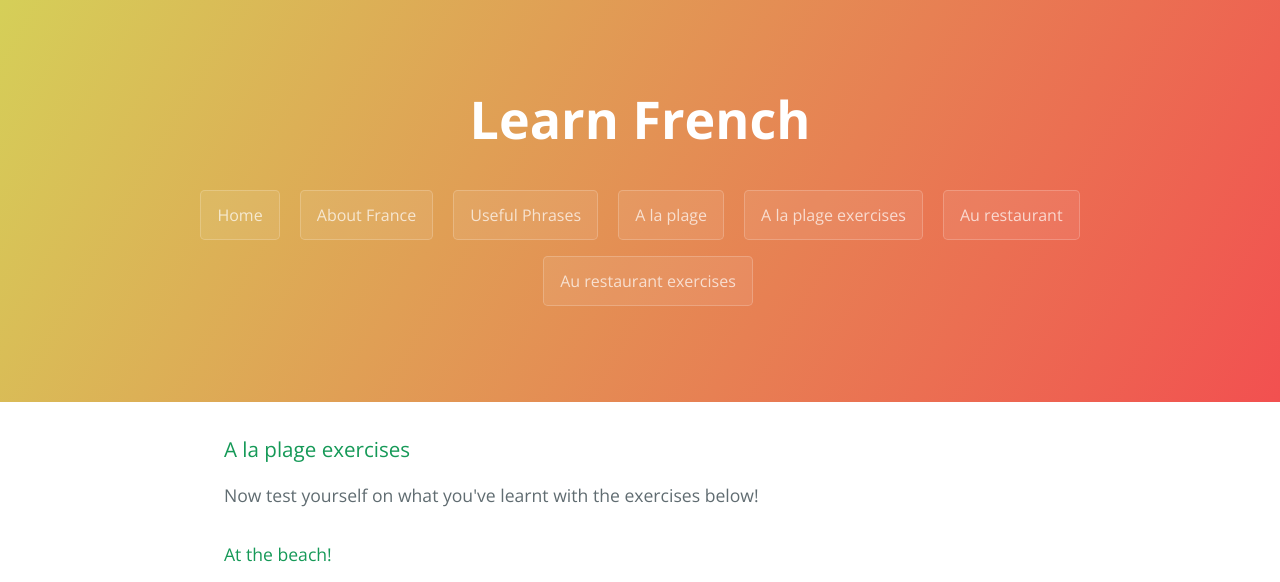
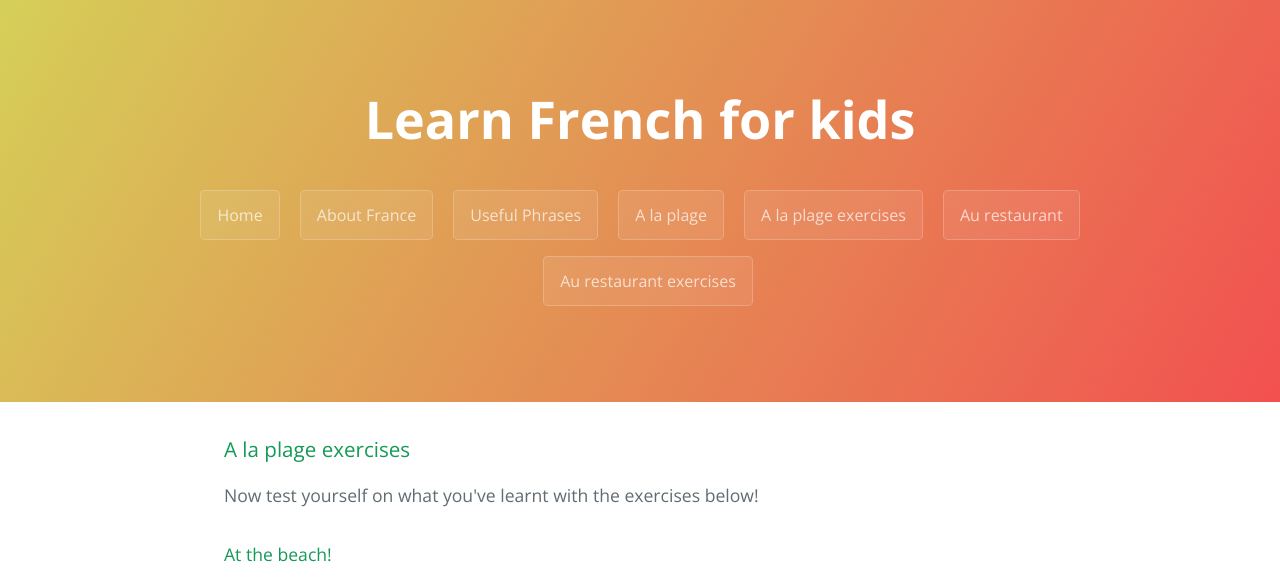
Before and after one commit to georgialawrie/sml209, a plain HTML site: page A la plage exercises.html in a window 1280 px wide. Shown: the top 582 px of the page. Drawn offline with nearby package versions, Linux system fonts and the light colour scheme.

Commit message:
Update A la plage exercises.html

```diff
--- a/A la plage exercises.html
+++ b/A la plage exercises.html
@@ -2,7 +2,7 @@
 <html lang="en-us">
   <head>
     <meta charset="UTF-8">
-    <title>Learn French by georgialawrie</title>
+    <title>Learn French for kids</title>
     <meta name="viewport" content="width=device-width, initial-scale=1">
     <link rel="stylesheet" type="text/css" href="stylesheets/normalize.css" media="screen">
     <link href='https://fonts.googleapis.com/css?family=Open+Sans:400,700' rel='stylesheet' type='text/css'>
@@ -11,7 +11,7 @@
   </head>
   <body>
     <section class="page-header">
-      <h1 class="project-name">Learn French</h1>
+      <h1 class="project-name">Learn French for kids</h1>
       <h2 class="project-tagline"></h2>
     <a href="index.html" class="btn">Home</a>
       <a href="about.html" class="btn">About France</a>
```
